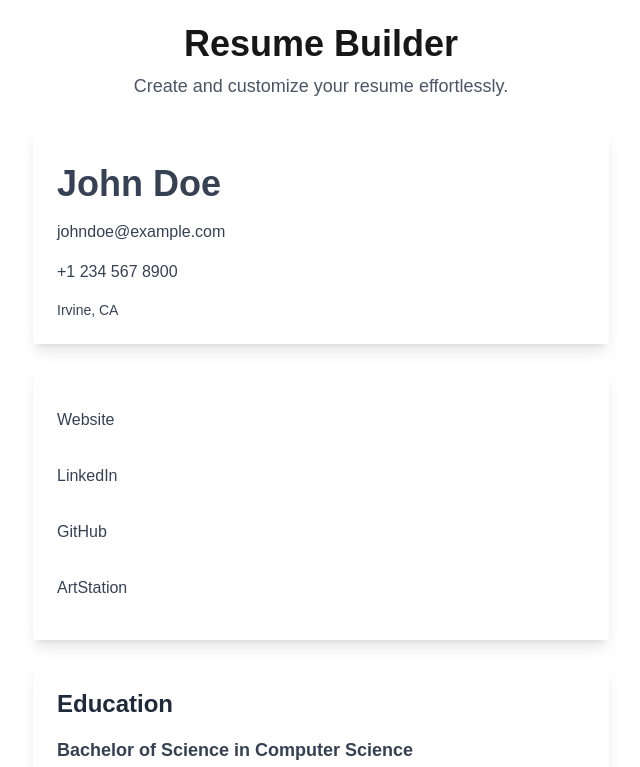
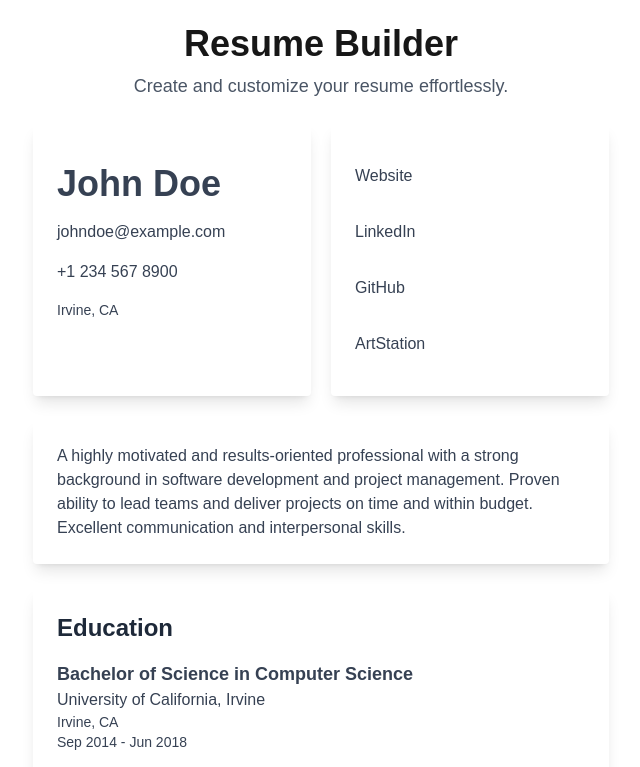
Before and after one commit to KiwiFunk/resume-builder, a Next.js app in the folder resume-app/: page / in a window 1280 px wide. Shown: the top 767 px of the page, without its empty margins (319-959 px from the left). Built offline with nearby package versions, Linux system fonts and the light colour scheme.

Commit message:
Removed summary component and added directly to template

```diff
--- a/resume-app/src/app/page.js
+++ b/resume-app/src/app/page.js
@@ -9,8 +9,16 @@ export default function Home() {
     <main className="flex flex-col items-center justify-center min-h-screen p-6">
       <h1 className="text-4xl font-bold">Resume Builder</h1>
       <p className="text-lg text-gray-600 mt-2">Create and customize your resume effortlessly.</p>
-      <ContactInformation data={data}/>
-      <Socials data={data}/>
+      <div className="w-full max-w-xl flex flex-row gap-5">
+        <ContactInformation data={data}/>
+        <Socials data={data}/>
+      </div>
+
+      {/* Resume Summary Paragraph */}
+      <div className="mt-6 p-6 bg-white rounded shadow-lg w-full max-w-xl">
+        <p className="text-gray-700">{data.summary}</p>
+      </div>
+
       <Education data={data}/>
     </main>
   );
```
Also changed, not shown: resume-app/src/components/Summary.js (deleted).
